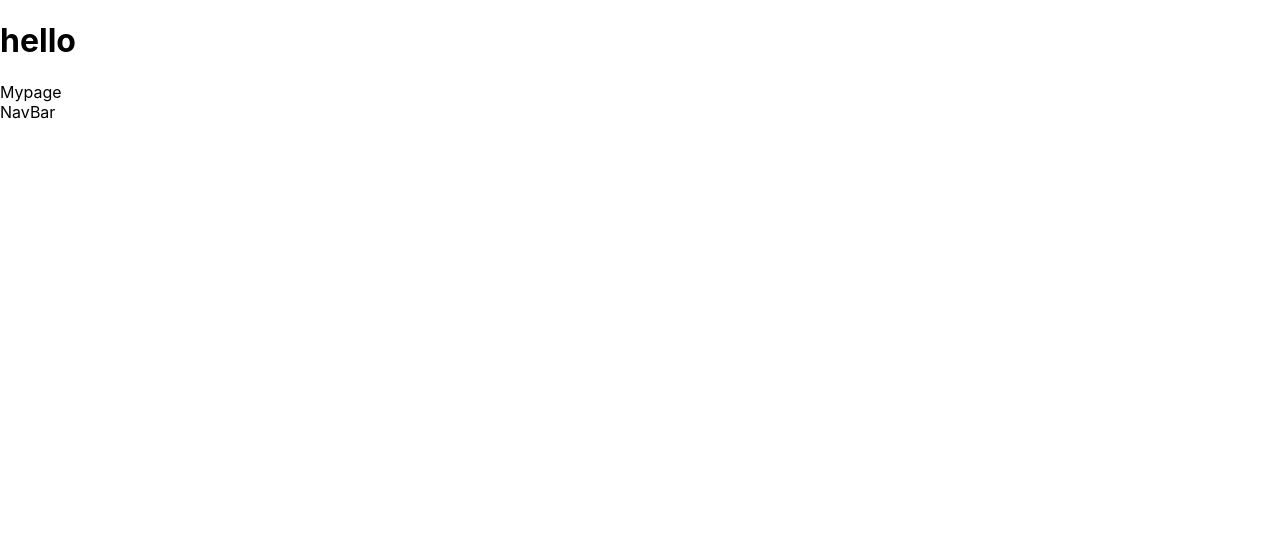
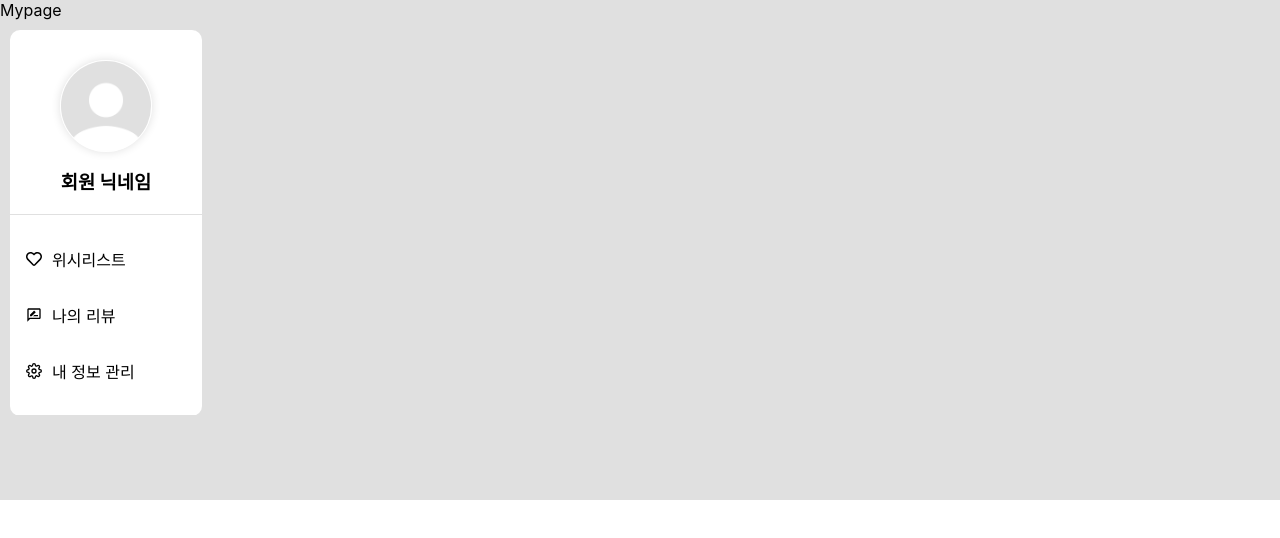
Before and after one commit to fastcampus-febe/TeamA-FE, a React (Create React App) app: page /mypage in a window 1280 px wide. Shown: the top 538 px of the page. Built offline with nearby package versions, Linux system fonts and the light colour scheme.

Commit message:
update Mypage NavBar

```diff
--- a/package.json
+++ b/package.json
@@ -9,6 +9,7 @@
     "axios": "^1.2.4",
     "react": "^18.2.0",
     "react-dom": "^18.2.0",
+    "react-icons": "^4.7.1",
     "react-router-dom": "^6.7.0",
     "react-scripts": "5.0.1",
     "recoil": "^0.7.6",
--- a/src/App.js
+++ b/src/App.js
@@ -4,7 +4,6 @@ import './App.css';
 function App() {
   return (
     <div className="App">
-      <h1>hello</h1>
       <Outlet />
     </div>
   );
--- a/src/components/Mypage/NavBar.jsx
+++ b/src/components/Mypage/NavBar.jsx
@@ -1,7 +1,70 @@
 import React from 'react';
+import styled from 'styled-components';
+import NavBarItem from './NavBarItem';
+import { FaRegHeart } from 'react-icons/fa';
+import { MdOutlineRateReview } from 'react-icons/md';
+import { FiSettings } from 'react-icons/fi';
 
 const NavBar = () => {
-  return <div>NavBar</div>;
+  return (
+    <MyPage>
+      <MyPageNav>
+        <img src="/images/avatar.png" alt="회원 이미지" />
+        <h3>회원 닉네임</h3>
+      </MyPageNav>
+      <MyPageNav>
+        <ul>
+          <NavBarItem icon={<FaRegHeart />} page={'/mypage/like'} title={'위시리스트'} />
+          <NavBarItem icon={<MdOutlineRateReview />} page={'/mypage/review'} title={'나의 리뷰'} />
+          <NavBarItem icon={<FiSettings />} page={'/mypage/info'} title={'내 정보 관리'} />
+        </ul>
+      </MyPageNav>
+    </MyPage>
+  );
 };
 
+const MyPage = styled.div`
+  width: 15%;
+  display: flex;
+  flex-direction: column;
+  z-index: 100;
+  background-color: #fff;
+  border-radius: 10px;
+  margin: 10px;
+`;
+
+const MyPageNav = styled.nav`
+  display: flex;
+  flex-direction: column;
+  border-bottom: 1px solid #e0e0e0;
+  img {
+    width: 90px;
+    margin: 30px auto 15px;
+    border-radius: 50%;
+    border: 1px solid #fff;
+    box-shadow: 0px 0px 10px #e0e0e0;
+  }
+  h3 {
+    margin: 0 auto 20px;
+  }
+  ul {
+    padding-left: 0;
+    a {
+      padding: 1rem;
+      display: flex;
+      align-items: center;
+      color: inherit;
+      cursor: pointer;
+      text-decoration: none;
+      span {
+        margin-left: 10px;
+      }
+      &:hover {
+        /* color: #ff385c; */
+        font-weight: 600;
+      }
+    }
+  }
+`;
+
 export default NavBar;
--- /dev/null
+++ b/src/components/Mypage/NavBarItem.jsx
@@ -0,0 +1,34 @@
+import React from 'react';
+import { Link, useLocation } from 'react-router-dom';
+import styled from 'styled-components';
+
+const NavBarItem = ({ icon, page, title }) => {
+  const location = useLocation();
+  return (
+    <>
+      {location.pathname.split('/')[2] === page.split('/')[2] ? (
+        <ActiveLi>
+          <Link to={page}>
+            {icon}
+            <span>{title}</span>
+          </Link>
+        </ActiveLi>
+      ) : (
+        <div>
+          <Link to={page}>
+            {icon}
+            <span>{title}</span>
+          </Link>
+        </div>
+      )}
+    </>
+  );
+};
+
+const ActiveLi = styled.li`
+  background-color: rgb(250, 250, 250);
+  color: #ff385c;
+  font-weight: 600;
+`;
+
+export default NavBarItem;
--- a/src/pages/Mypage/Mypage.jsx
+++ b/src/pages/Mypage/Mypage.jsx
@@ -1,15 +1,21 @@
 import NavBar from 'components/Mypage/NavBar';
 import React from 'react';
 import { Outlet } from 'react-router-dom';
+import styled from 'styled-components';
 
 const Mypage = () => {
   return (
-    <div>
+    <MyPage>
       Mypage
       <NavBar />
       <Outlet />
-    </div>
+    </MyPage>
   );
 };
 
+const MyPage = styled.div`
+  background-color: #e0e0e0;
+  height: 500px;
+`;
+
 export default Mypage;
```
Also changed, not shown: src/components/Mypage/LikeList/LikeList.jsx (+4 -6 lines), src/components/Mypage/ReviewList/ReviewList.jsx (+4 -6 lines), public/images/avatar.png (added), 1 other file (tests, documents, lock files or other folders).
